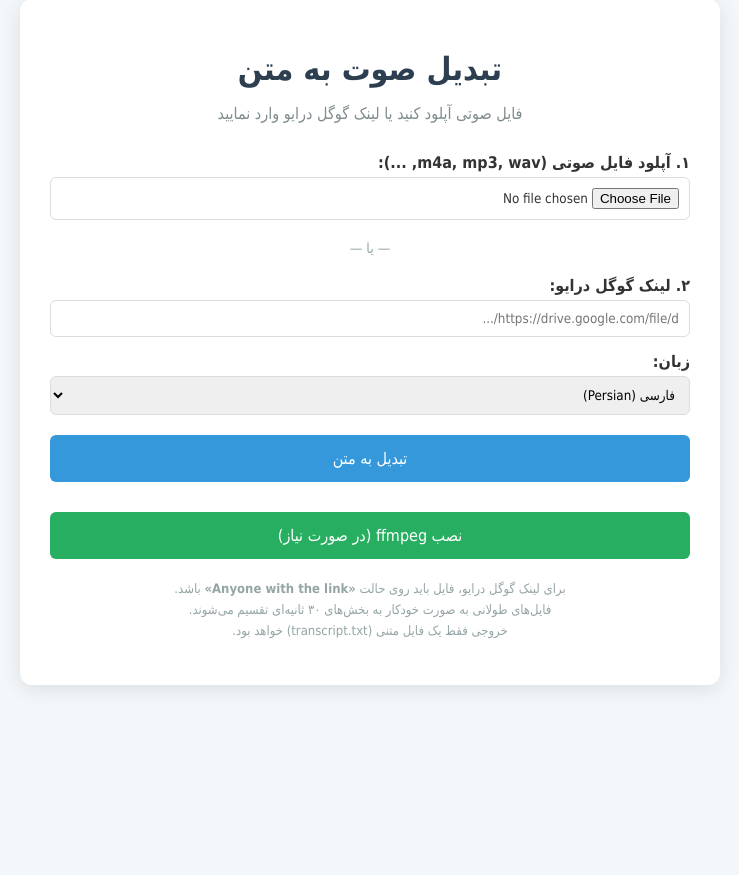
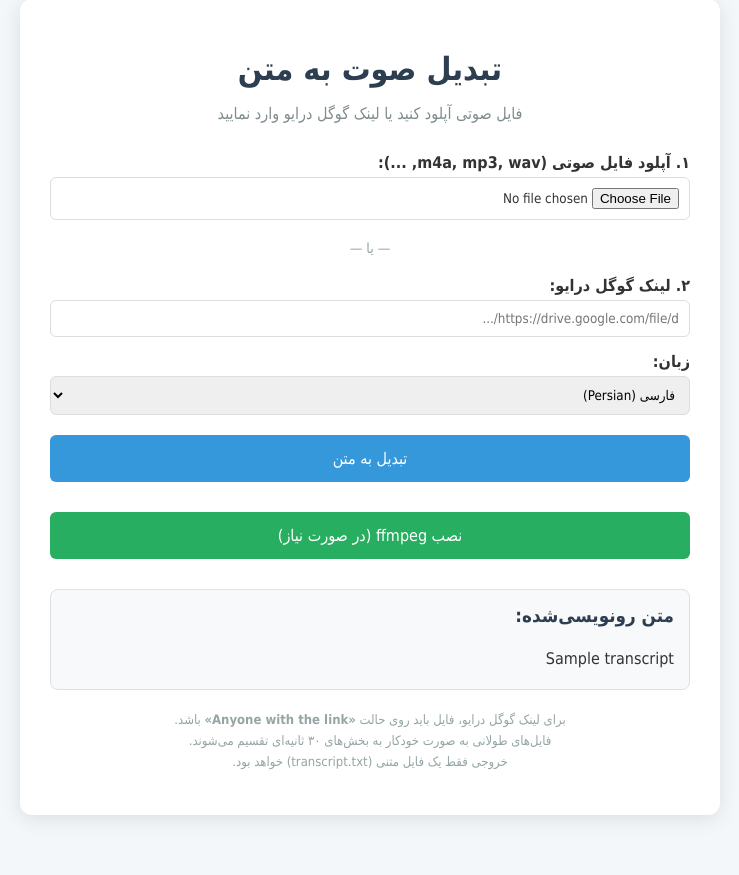
Before and after one commit to MFarkhondei/audio-to-text-web, a Flask app: template templates/index.html in a window 1280 px wide. Shown: the part 61-936 px from the top of the page, without its empty margins (270-1009 px from the left). Before the commit the page ends 750 px from the top, so only its background shows below. Run offline with Flask 3, Linux system fonts and the light colour scheme; the template is opened without the code that fills it: most values are stand-ins (such as "Sample title", 1, 10 or a date in 2020); parts of the project's set-up code (start-up, migrations or seed data) failed here and were passed over; some web fonts are replaced.

Commit message:
Add progress bar for transcription

```diff
--- a/app.py
+++ b/app.py
@@ -13,6 +13,8 @@ app = Flask(__name__)
 app.secret_key = "audio-to-text-secret"
 UPLOAD_FOLDER = "/tmp/uploads"
 os.makedirs(UPLOAD_FOLDER, exist_ok=True)
+
+progress_data = {"percent": 0, "status": "idle", "transcript": ""}
 
 def is_ffmpeg_available() -> bool:
     return shutil.which("ffmpeg") is not None
@@ -37,16 +39,21 @@ def split_audio(audio_path: str, segment_dir: str, segment_time: int = 30) -> li
 def transcribe_segments(segments: list[str], language: str = "fa-IR") -> str:
     r = sr.Recognizer()
     full_text = []
-    for seg in segments:
+    total = len(segments)
+    for i, seg in enumerate(segments):
         try:
             with sr.AudioFile(seg) as source:
                 audio = r.record(source)
                 text = r.recognize_google(audio, language=language)
                 full_text.append(text.strip())
         except sr.UnknownValueError:
-            continue
+            pass
         except Exception:
-            continue
+            pass
+        progress_data["percent"] = int((i + 1) / total * 100)
+        progress_data["status"] = f"در حال پردازش بخش {i+1} از {total}"
+    progress_data["percent"] = 100
+    progress_data["status"] = "تمام شد"
     return " ".join(full_text)
 
 def extract_drive_file_id(url: str) -> str | None:
@@ -104,9 +111,17 @@ def install_ffmpeg():
 
     return redirect(url_for("index"))
 
+@app.route("/progress")
+def progress():
+    return progress_data
+
 @app.route("/", methods=["GET", "POST"])
 def index():
     if request.method == "POST":
+        progress_data["percent"] = 0
+        progress_data["status"] = "شروع پردازش..."
+        progress_data["transcript"] = ""
+
         language = request.form.get("language", "fa-IR")
         drive_url = request.form.get("drive_url", "").strip()
         uploaded_file = request.files.get("audio")
@@ -134,12 +149,10 @@ def index():
                 segments = split_audio(filepath, tmpdir)
                 transcript = transcribe_segments(segments, language)
 
-            out_path = os.path.join(UPLOAD_FOLDER, "transcript.txt")
-            with open(out_path, "w", encoding="utf-8") as f:
-                f.write(transcript)
-
-            return send_file(out_path, as_attachment=True, download_name="transcript.txt")
+            progress_data["transcript"] = transcript
+            return render_template("index.html", transcript=transcript)
         except Exception as e:
+            progress_data["status"] = "خطا"
             flash(f"خطا در پردازش: {str(e)}")
             return redirect(request.url)
 
--- a/templates/index.html
+++ b/templates/index.html
@@ -112,12 +112,26 @@
                 <option value="ar-SA">عربی (Arabic)</option>
             </select>
 
-            <button type="submit">تبدیل به متن</button>
+            <button type="submit" id="submitBtn">تبدیل به متن</button>
         </form>
+
+        <div id="progressContainer" style="display:none; margin-top:20px;">
+            <div style="background:#eee; border-radius:8px; overflow:hidden; height:24px;">
+                <div id="progressBar" style="width:0%; height:100%; background:#3498db; transition:width 0.3s;"></div>
+            </div>
+            <p id="progressStatus" style="text-align:center; margin-top:8px; color:#555;">۰٪</p>
+        </div>
 
         <form method="post" action="/install-ffmpeg" style="margin-top: 10px;">
             <button type="submit" style="background: #27ae60;">نصب ffmpeg (در صورت نیاز)</button>
         </form>
+
+        {% if transcript %}
+        <div style="margin-top: 30px; padding: 15px; background: #f8f9fa; border-radius: 8px; border: 1px solid #e0e0e0;">
+            <h3 style="margin-top: 0; color: #2c3e50;">متن رونویسی‌شده:</h3>
+            <pre style="white-space: pre-wrap; font-family: Vazir, Tahoma, Arial, sans-serif; line-height: 1.8; margin: 0;">{{ transcript }}</pre>
+        </div>
+        {% endif %}
 
         <p class="note">
             برای لینک گوگل درایو، فایل باید روی حالت <strong>«Anyone with the link»</strong> باشد.<br>
@@ -125,5 +139,24 @@
             خروجی فقط یک فایل متنی (transcript.txt) خواهد بود.
         </p>
     </div>
+
+    <script>
+    document.querySelector('form[enctype]').addEventListener('submit', function() {
+        document.getElementById('progressContainer').style.display = 'block';
+        document.getElementById('submitBtn').disabled = true;
+        let interval = setInterval(async () => {
+            try {
+                let res = await fetch('/progress');
+                let data = await res.json();
+                document.getElementById('progressBar').style.width = data.percent + '%';
+                document.getElementById('progressStatus').innerText = data.percent + '% - ' + data.status;
+                if (data.percent >= 100) {
+                    clearInterval(interval);
+                    document.getElementById('submitBtn').disabled = false;
+                }
+            } catch(e) {}
+        }, 800);
+    });
+    </script>
 </body>
 </html>
```
